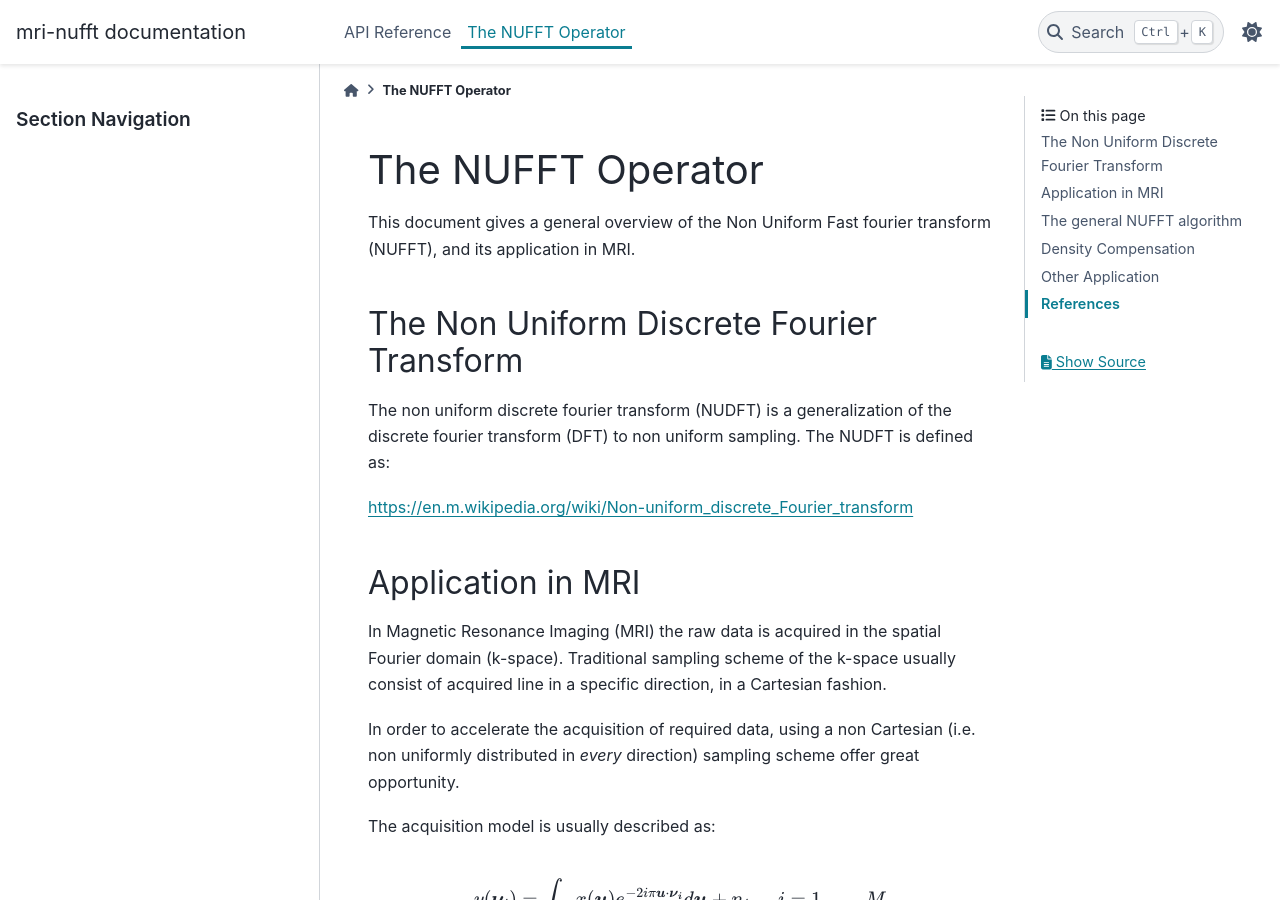
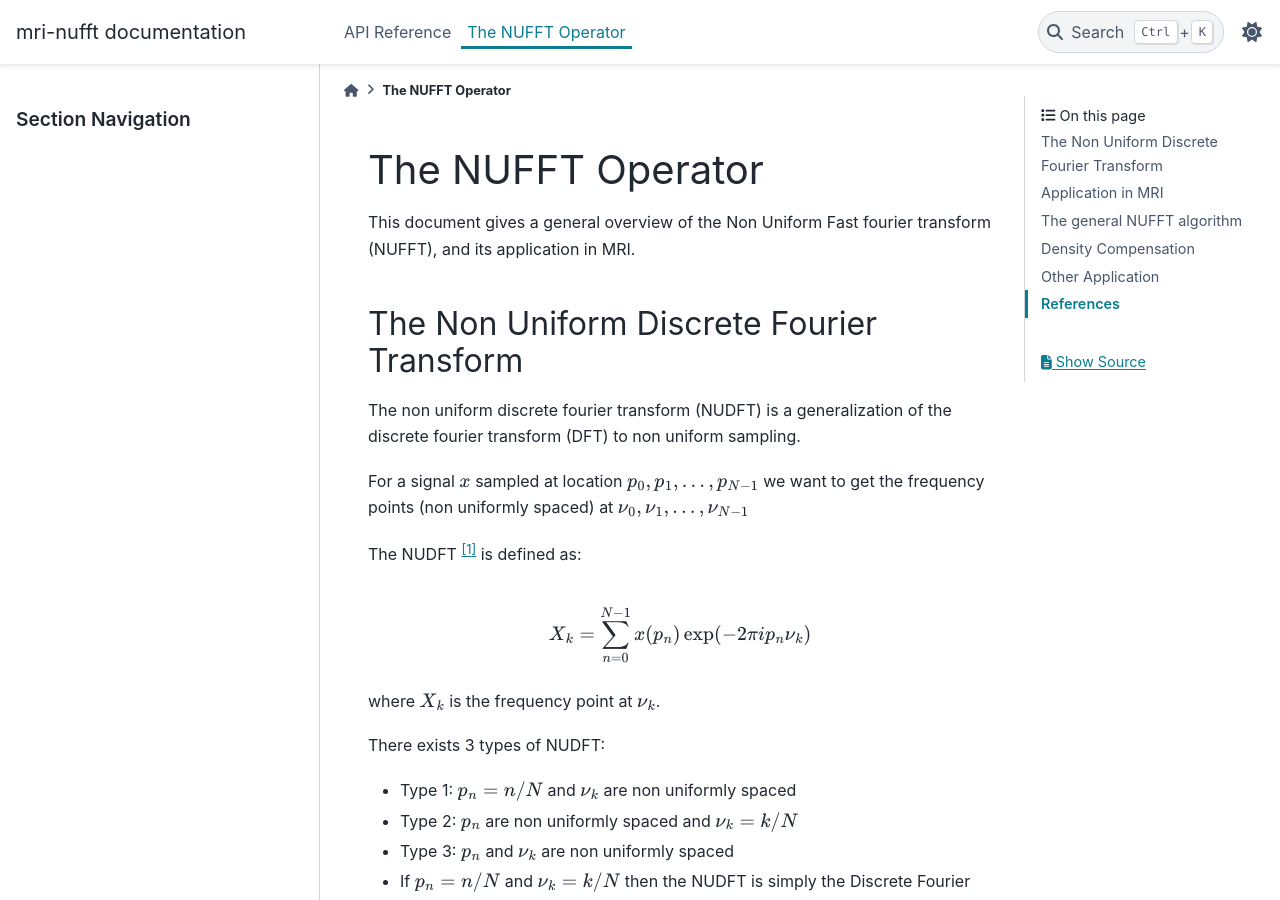
Before and after one commit to mind-inria/mri-nufft, a Sphinx documentation site: the page built from docs/nufft.rst, in a window 1280 px wide and 900 px high. Built offline with Sphinx 7.4.7 and the PyData theme 0.15.4, drawn with Linux system fonts in a browser that asks for light colours; pages that are not in the unit, such as notebooks, are missing from menus; some of the changed text lies outside the part shown.

Commit message:
docs(nufft): add mathematical formalism of NUDFT.

```diff
--- a/docs/nufft.rst
+++ b/docs/nufft.rst
@@ -9,11 +9,25 @@ This document gives a general overview of the Non Uniform Fast fourier transform
 The Non Uniform Discrete Fourier Transform
 ------------------------------------------
 
-The non uniform discrete fourier transform (NUDFT) is a generalization of the discrete fourier transform (DFT) to non uniform sampling. The NUDFT is defined as:
+The non uniform discrete fourier transform (NUDFT) is a generalization of the discrete fourier transform (DFT) to non uniform sampling.
 
+For a signal :math:`x` sampled at location :math:`p_0, p_1, \ldots, p_{N-1}` we want to get the frequency points (non uniformly spaced) at :math:`\nu_0, \nu_1, \ldots, \nu_{N-1}`
 
+The NUDFT [1]_ is defined as:
 
-https://en.m.wikipedia.org/wiki/Non-uniform_discrete_Fourier_transform
+.. math::
+
+    X_k = \sum_{n=0}^{N-1} x(p_n) \exp(-2\pi i p_n \nu_k)
+
+where :math:`X_k` is the frequency point at :math:`\nu_k`.
+
+There exists 3 types of NUDFT:
+
+* Type 1: :math:`p_n = n/N` and :math:`\nu_k` are non uniformly spaced
+* Type 2: :math:`p_n` are non uniformly spaced and :math:`\nu_k = k/N`
+* Type 3: :math:`p_n` and :math:`\nu_k` are non uniformly spaced
+* If  :math:`p_n=n/N` and :math:`\nu_k=k/N` then the NUDFT is simply the Discrete Fourier Transform.
+
 
 Application in MRI
 ------------------
@@ -85,7 +99,7 @@ The Acquisition model for parallel imaging with :math:`L` coils  is:
 
 .. math::
 
-   y_{i,\ell} = \int_{\mathbb{R}^d} S_\ell(\boldsymbol{u})x(\boldsymbol{u}) e^{-2i\pi \boldsymbol{u} \cdot \boldsymbol{k_i}} d\boldsymbol{u} + n_{i,\ell}
+   y_{i,\ell} = \int_{\mathbb{R}^d} S_\ell(\boldsymbol{u})x(\boldsymbol{u}) e^{-2i\pi \boldsymbol{u} \cdot \boldsymbol{\nu_i}} d\boldsymbol{u} + n_{i,\ell}
 
 Or using the operator notation:
 
@@ -132,3 +146,5 @@ These applications are not covered by this package, do it yourself !
 
 References
 ----------
+
+.. [1] https://en.m.wikipedia.org/wiki/Non-uniform_discrete_Fourier_transform
```
